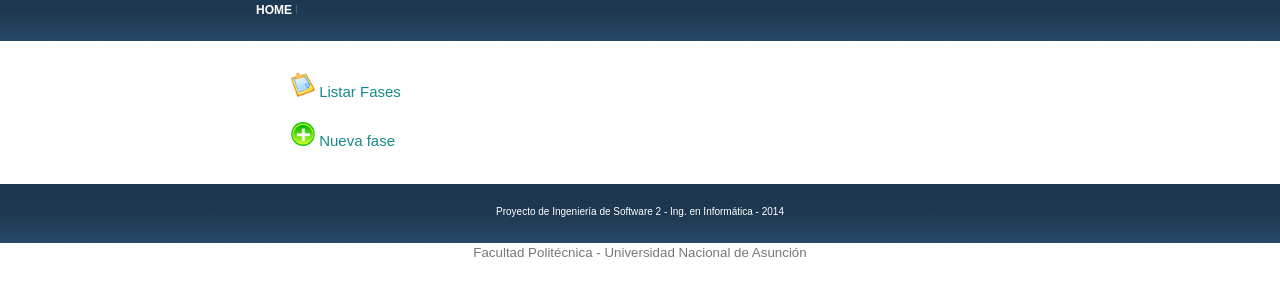
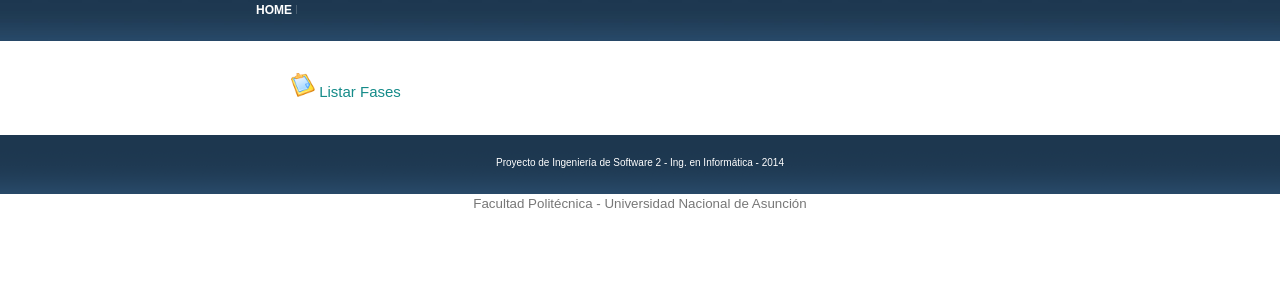
Before and after one commit to marcelodf12/APS, a Django app: template templates/fases/admin.html in a window 1280 px wide. Shown: the part 117-417 px from the top of the page. Run offline with Django 3.2, Linux system fonts and the light colour scheme; the template is opened without the code that fills it, so the values that code supplies are empty; the visitor is signed in with stand-in values (Sample User, id 1); parts of the project's set-up code (start-up, migrations or seed data) failed here and were passed over.

Commit message:
Eliminacion crear fase (aislado)

```diff
--- a/templates/fases/admin.html
+++ b/templates/fases/admin.html
@@ -12,7 +12,6 @@
 {% block menu2 %}
      <ul>
         <img src='/static/images/Detalles.png' width='24' height='24'><a href="/fases/listar/">  Listar Fases</a><br><br>
-		<img src='/static/images/Add.png' width='24' height='24'><a href="/fases/crearEnProyecto/">  Nueva fase</a><br><br>
      </ul>
 
 {% endblock %}
```
